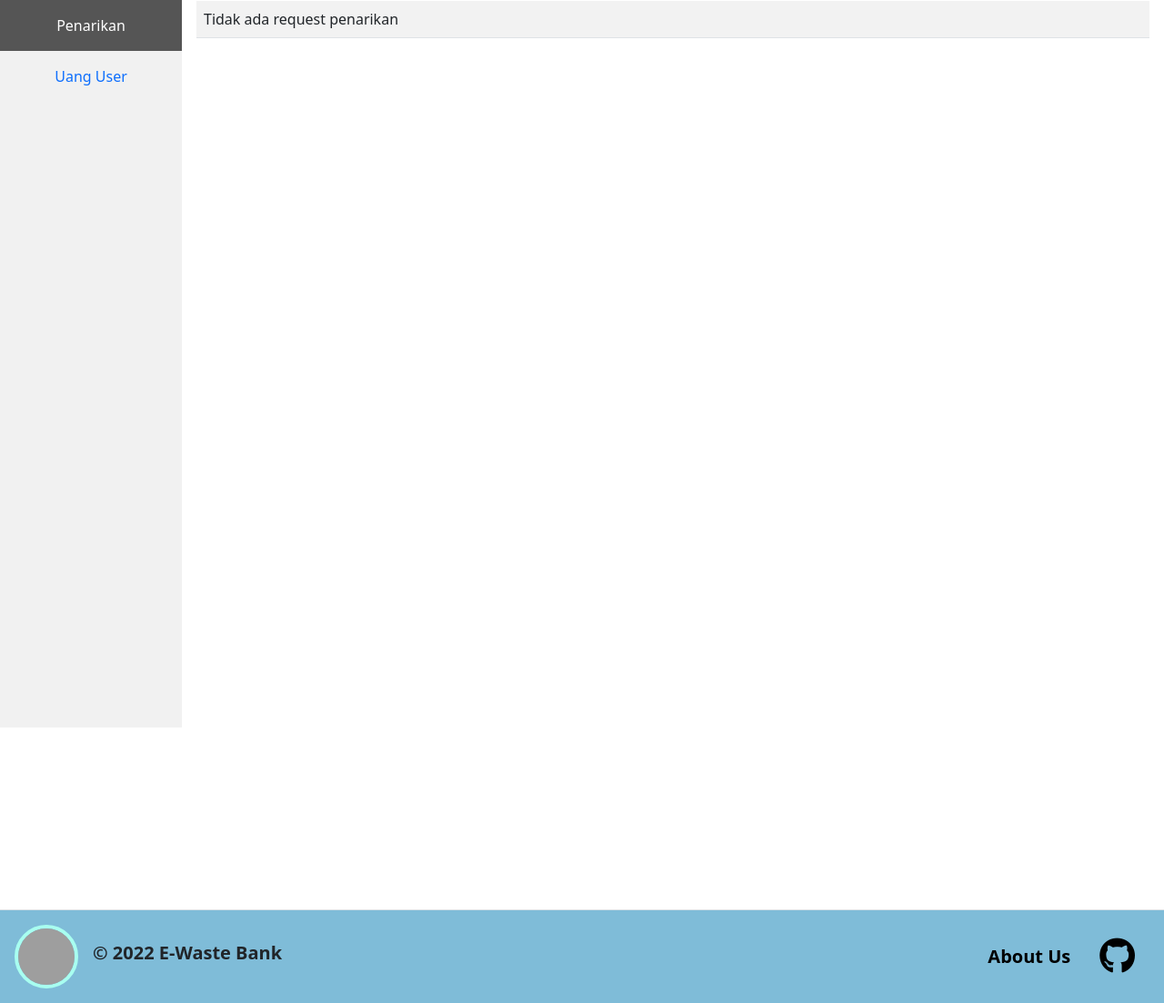
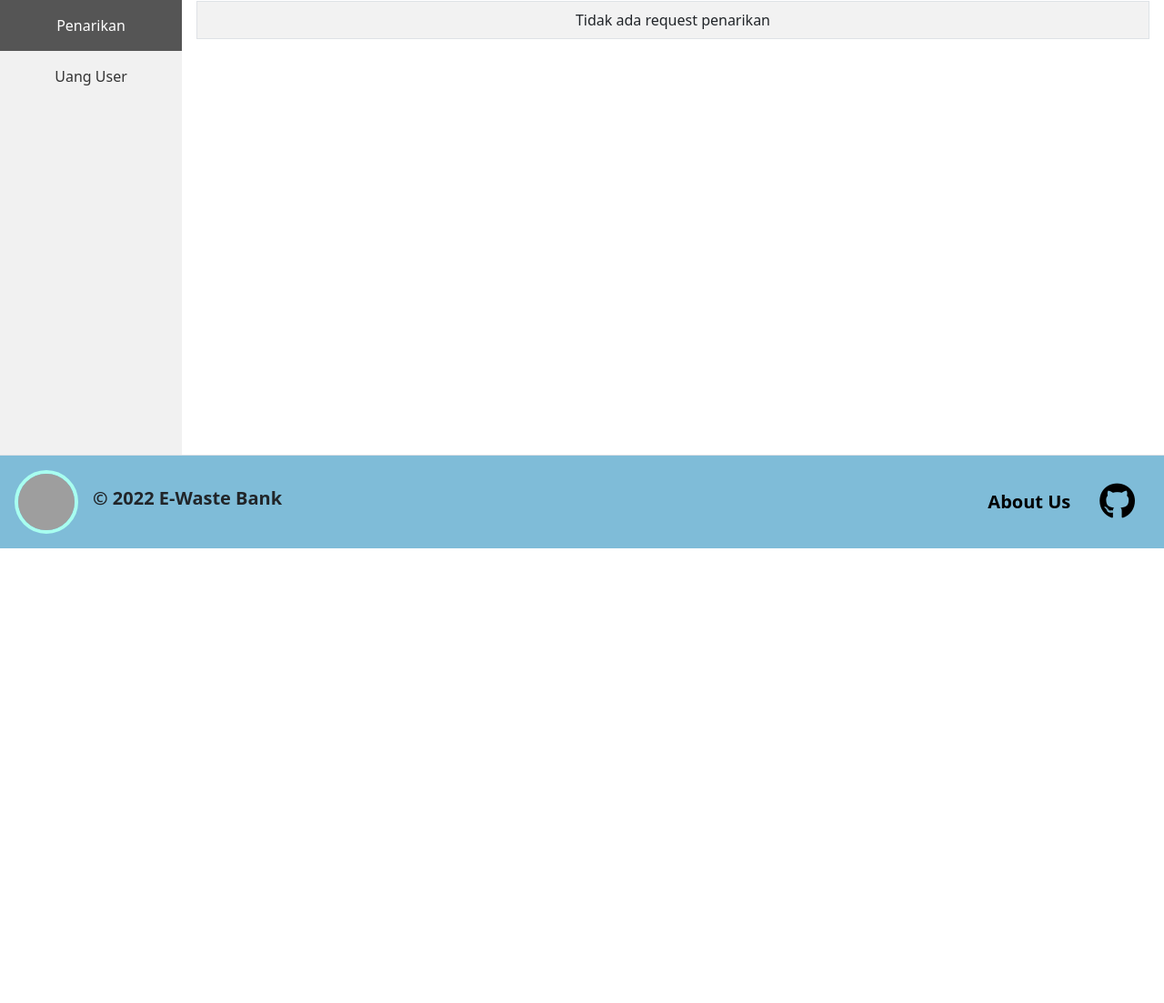
Before and after one commit to E-Waste-Bank/E-Waste-Bank-Web, a Django app: page /keuangan/admin/ in a window 1280 px wide. Shown: the whole page at 91% size. After the commit the page ends 603 px from the top, so only its background shows below. Run offline with Django 4.2, Linux system fonts and the light colour scheme; the visitor is signed in with stand-in values (Sample User, id 1); data that the repository does not hold is empty; some libraries are stand-ins or nearby versions; grey boxes are pictures that could not be loaded.

Commit message:
Improve cashout page

```diff
--- a/keuangan/static/css/admin.css
+++ b/keuangan/static/css/admin.css
@@ -4,7 +4,7 @@
     width: 200px;
     background-color: #f1f1f1;
     position: fixed;
-    height: 100%;
+    height: 500px;
     overflow: auto;
 }
 
@@ -12,14 +12,16 @@
     display: block;
     padding: 16px;
     text-decoration: none;
+    color: rgb(51, 51, 51);
+    transition: 0.3s;
 }
 
-.sidebar a:focus {
-    background-color: #7fbcd8;
-    color: black;
+.sidebar a.active {
+    background-color: rgb(51, 51, 51);
+    color: white;
 }
 
-.sidebar a:hover:not(.active) {
+.sidebar a:hover {
     background-color: #555;
     color: white;
 }
@@ -27,7 +29,8 @@
 div.content {
     margin-left: 200px;
     padding: 1px 16px;
-    height: 1000px;
+    height: 500px;
+    overflow-y: scroll;
 }
 
 @media screen and (max-width: 700px) {
--- a/keuangan/templates/admin.html
+++ b/keuangan/templates/admin.html
@@ -2,7 +2,12 @@
 
 {% load static %}
 
+{% block meta %}
+    <link rel="stylesheet" href="{% static 'css/admin.css' %}">
+{% endblock meta %}
+
 {% block content %}
+    {% include 'navbar.html' %}
     <div class="modal fade" id="modal-update-cashout">
         <div class="modal-dialog">
             <div class="modal-content">
@@ -44,15 +49,14 @@
     </div>
 
     <div class="sidebar">
-        <a href="#" class="text-center" role="button" id="cashout">Penarikan</a>
-        <a href="#" class="text-center" role="button" id="uang_user">Uang User</a>
+        <a href="#" class="text-center font-weight-bold active" id="cashout">Penarikan</a>
+        <a href="#" class="text-center font-weight-bold" id="uang_user">Uang User</a>
     </div>
 
     <div class="content">
-        <table class="table table-striped table-responsive-md mx-auto" id="table">
+        <table class="table table-bordered table-striped table-responsive-md text-center mx-auto" id="table" style="overflow-y: scroll;">
         </table>
     </div>
 
     <script src="{% static 'js/admin.js' %}"></script>
-    <link rel="stylesheet" href="{% static 'css/admin.css' %}">
 {% endblock content %}
```
Also changed, not shown: keuangan/static/js/admin.js (+30 -11 lines).
